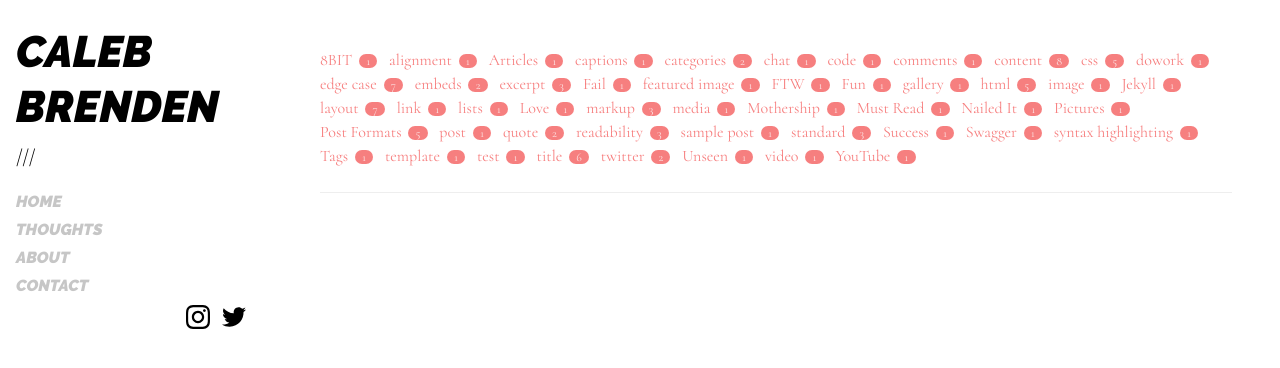
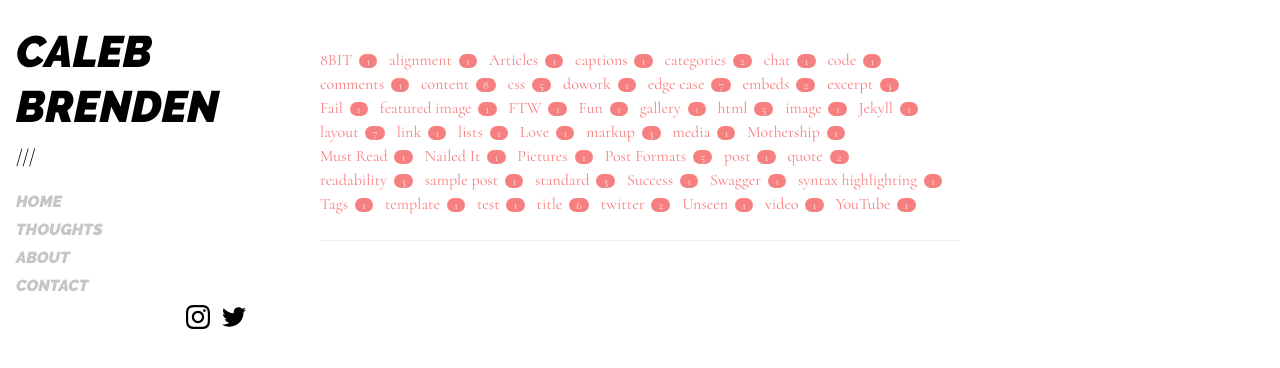
Before and after one commit to calebbrenden/my-site, a Jekyll site: the page built from tags.html, in a window 1280 px wide. Shown: the top 368 px of the page. Built offline with Jekyll 4.4.1, drawn with Linux system fonts in a browser that asks for light colours.

Commit message:
decreased max-width of content

```diff
--- a/_sass/hydeout/_layout.scss
+++ b/_sass/hydeout/_layout.scss
@@ -228,7 +228,7 @@ body {
     }
 
     > * {
-      max-width: 70rem;
+      max-width: 40rem;
       padding: 0;
     }
   }
```
Also changed, not shown: 2 other files.
